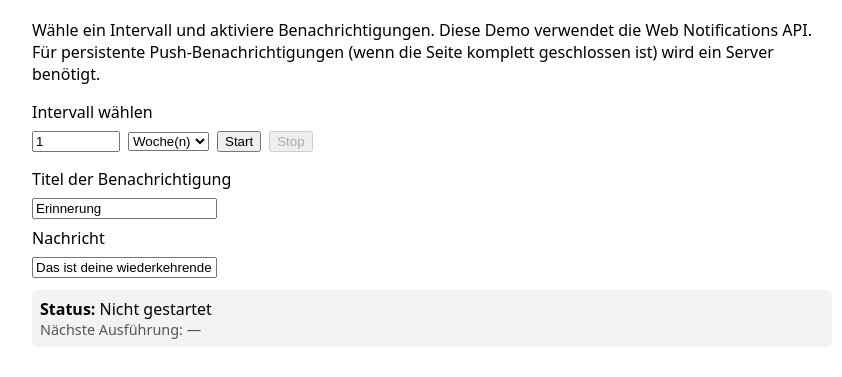
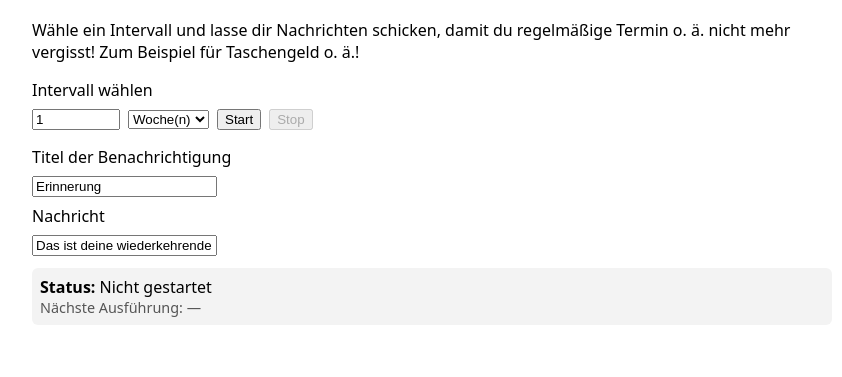
Before and after one commit to LAmasterdino/Reminder-Timer, a plain HTML site: page index.html in a window 1280 px wide. Shown: the part 91-468 px from the top of the page, without its empty margins (208-1050 px from the left). Drawn offline with Linux system fonts and the light colour scheme.

Commit message:
Update notification message in index.html

```diff
--- a/index.html
+++ b/index.html
@@ -15,8 +15,8 @@
 <body>
   <h1>Intervall-Benachrichtigungen</h1>
 
-  <p>Wähle ein Intervall und aktiviere Benachrichtigungen. Diese Demo verwendet die Web Notifications API.
-  Für persistente Push-Benachrichtigungen (wenn die Seite komplett geschlossen ist) wird ein Server benötigt.</p>
+  <p>Wähle ein Intervall und lasse dir Nachrichten schicken, damit du regelmäßige Termin o. ä. nicht mehr vergisst!
+  Zum Beispiel für Taschengeld o. ä.!</p>
 
   <label>Intervall wählen
     <div class="row">
```
